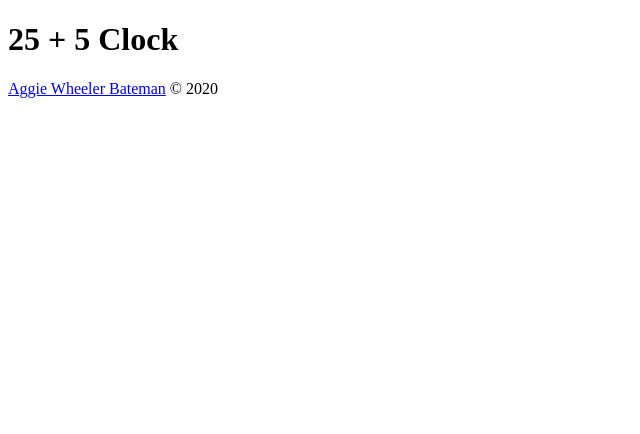
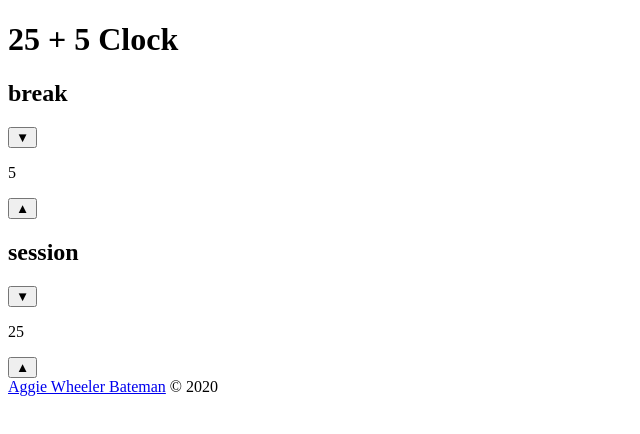
Before and after one commit to UmarNaeem7/25-plus-5-clock, a React (Create React App) app in the folder client/: page / in a window 1280 px wide. Shown: the top 434 px of the page, without its empty margins (0-640 px from the left). Built offline with nearby package versions, Linux system fonts and the light colour scheme.

Commit message:
Add component IntervalController, rendering two components
for break and session

```diff
--- a/client/src/App.js
+++ b/client/src/App.js
@@ -1,15 +1,25 @@
 import React from 'react';
 import './App.css';
-import Footer from './components/Footer';
+import IntervalController from './components/IntervalController.js';
+import Footer from './components/Footer.js';
 
 class App extends React.Component {
   constructor(){
     super();
+    this.state = {
+      intervals: {
+        break: 5,
+        session: 25
+      }
+    }
+    this.intervalTypes = Object.keys(this.state.intervals);
   }
+
 
   render(){
     return <div>
       <h1>25 + 5 Clock</h1>
+      {this.intervalTypes.map(type => <IntervalController type={type} length={this.state.intervals[type]}/>)}
       <Footer />
     </div>;
   }
--- /dev/null
+++ b/client/src/components/IntervalController.js
@@ -0,0 +1,15 @@
+import React from 'react';
+
+function IntervalController(props){
+    const type = props.type;
+    return <section>
+        <h2 id={`${type}-label`}>{props.type}</h2>
+        <div>
+            <button id={`${type}-decrement`}>&#9660;</button>
+            <p id={`${type}-length`}>{props.length}</p>
+            <button id={`${type}-increment`}>&#9650;</button>
+        </div>
+    </section>;
+}
+
+export default IntervalController;
```
